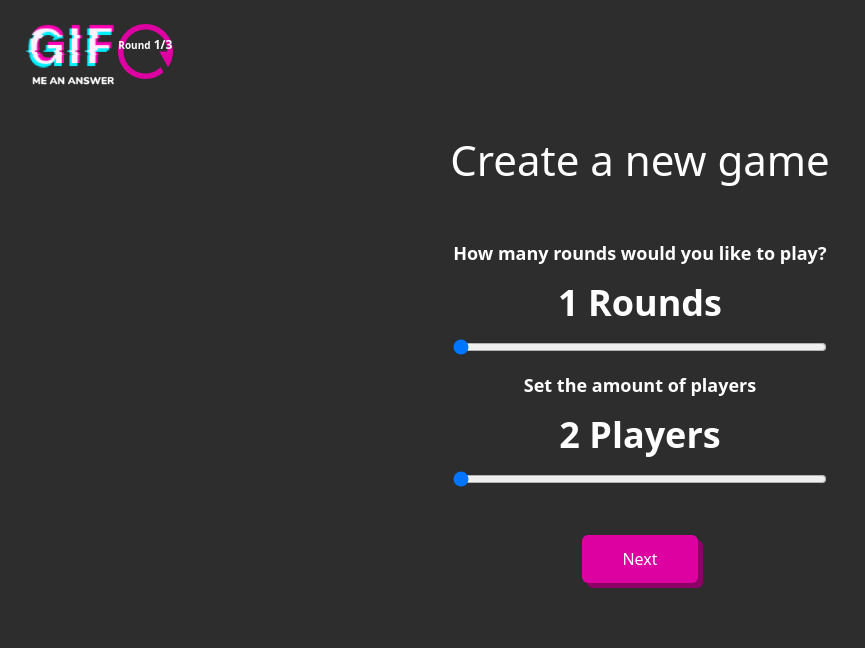
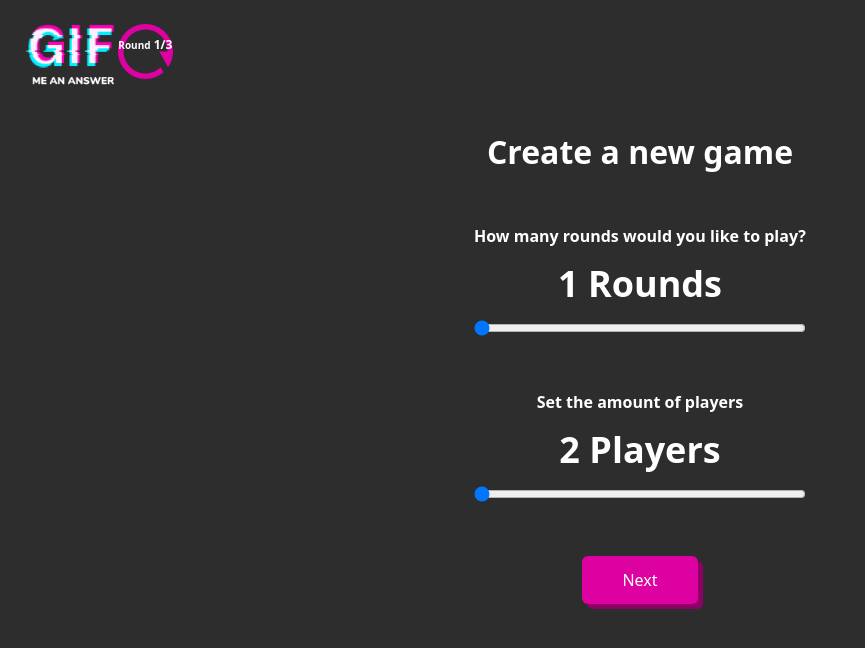
Before and after one commit to futu-sto-tech/gif-me-an-answer-client, a Next.js app: page /game/new in a window 1280 px wide. Shown: the top 648 px of the page, without its empty margins (0-865 px from the left). Built offline with nearby package versions, Linux system fonts and the light colour scheme; no server answers.

Commit message:
Update new game page styles

```diff
--- a/src/components/PageTitle.tsx
+++ b/src/components/PageTitle.tsx
@@ -2,8 +2,8 @@ import styled from 'styled-components';
 
 const PageTitle = styled.h1`
   color: ${({ theme }) => theme.colors.white};
-  font-size: 42px;
-  font-weight: 500;
+  font-size: 2rem;
+  font-weight: bolder;
 `;
 
 export default PageTitle;
--- a/src/pages/game/new.tsx
+++ b/src/pages/game/new.tsx
@@ -23,11 +23,12 @@ const GameNewPage: React.FC = () => {
   };
 
   return (
-    <div className="flex flex-col items-center py-12 space-y-12">
+    <div className="flex flex-col py-12 space-y-12 md:items-center">
       <PageTitle>Create a new game</PageTitle>
 
-      <form className="flex flex-col space-y-4">
-        <label htmlFor="rounds" className="text-lg font-bold text-center text-white">
+      <form className="space-y-12">
+        <div className="space-y-4">
+          <label htmlFor="rounds" className="text-md block font-extrabold text-center text-white">
             How many rounds would you like to play?
           </label>
           <p className="text-4xl font-bold text-center text-white">{rounds} Rounds</p>
@@ -38,9 +39,12 @@ const GameNewPage: React.FC = () => {
             value={rounds}
             onChange={({ target: { value } }) => setRounds(parseInt(value))}
             id="rounds"
+            className="w-full"
           />
+        </div>
 
-        <label htmlFor="players" className="text-lg font-bold text-center text-white">
+        <div className="space-y-4">
+          <label htmlFor="players" className="text-md font-extrabold block text-center text-white">
             Set the amount of players
           </label>
           <p className="text-4xl font-bold text-center text-white">{players} Players</p>
@@ -51,7 +55,9 @@ const GameNewPage: React.FC = () => {
             value={players}
             onChange={({ target: { value } }) => setPlayers(parseInt(value))}
             id="players"
+            className="w-full"
           />
+        </div>
       </form>
 
       <Button type="button" buttonText="Next" handleClick={handleSubmit} />
```
Lines whose indentation alone changed are shown as unchanged.
